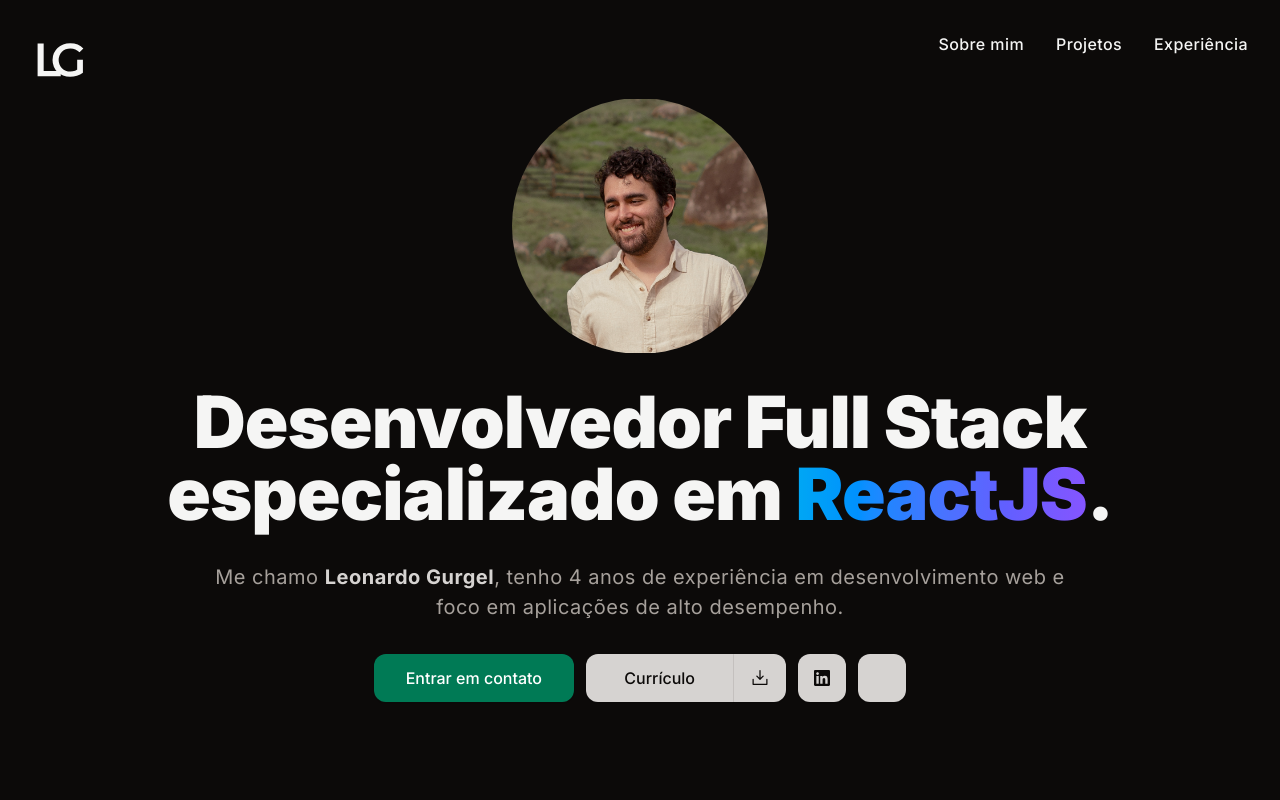
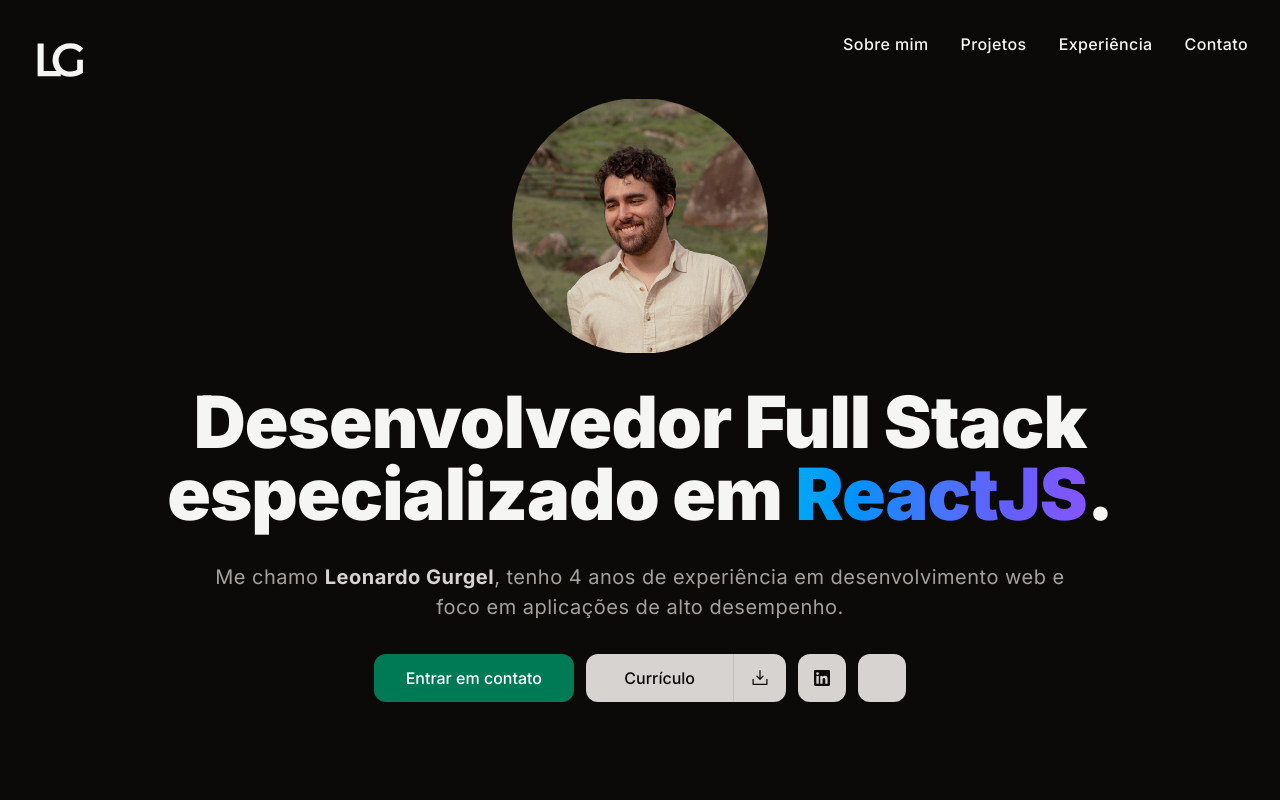
Before and after one commit to leogurja/www.gurgel.io, a Next.js app: page / in a window 1280 px wide. Shown: the top 800 px of the page. Built offline with nearby package versions, Linux system fonts and the light colour scheme; some icons are missing; what tailwindcss-motion would draw is missing.

Commit message:
add contact link

```diff
--- a/src/components/templates/navbar.tsx
+++ b/src/components/templates/navbar.tsx
@@ -14,6 +14,7 @@
 				<Navlink href="#about">Sobre mim</Navlink>
 				<Navlink href="#projects">Projetos</Navlink>
 				<Navlink href="#experience">Experiência</Navlink>
+				<Navlink href="#contact">Contato</Navlink>
 			</nav>
 		</header>
 	);
```
